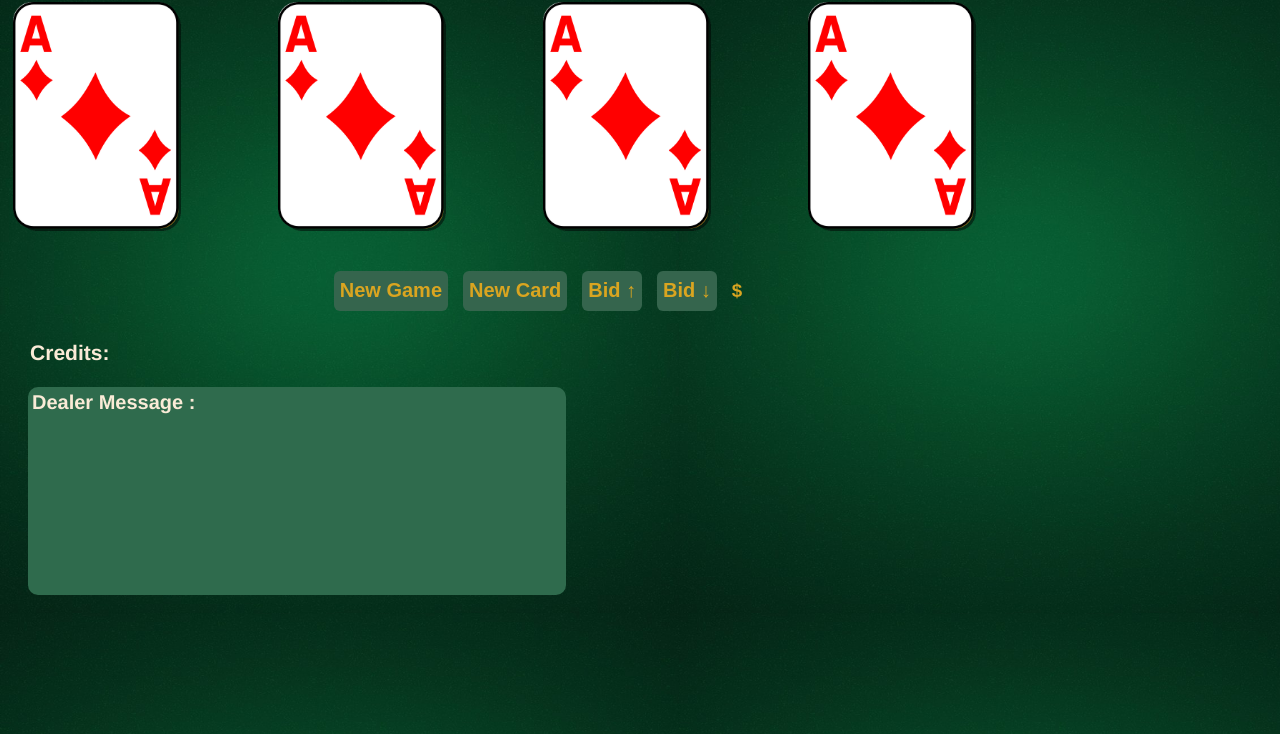
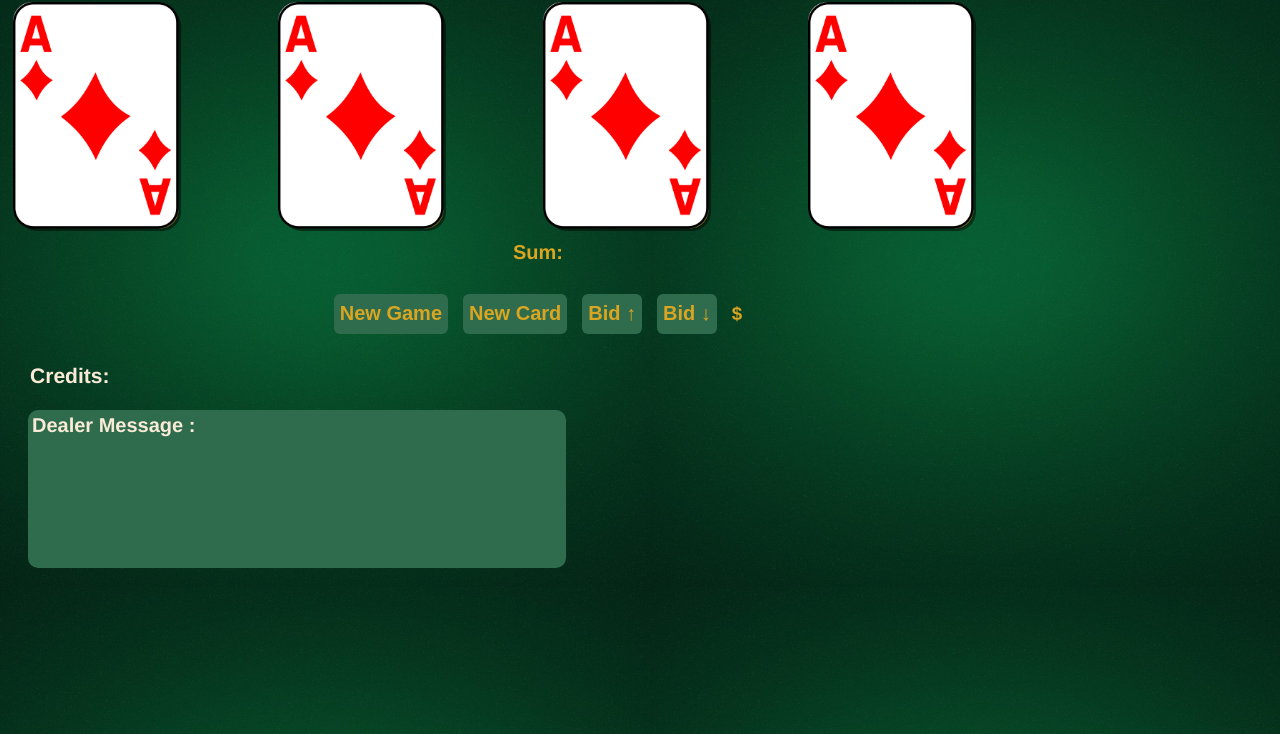
Before and after one commit to Codedwells/JS-Blackjack-Game, a plain HTML site: page index.html in a window 1280 px wide. Shown: the part 66-800 px from the top of the page. Drawn offline with Linux system fonts and the light colour scheme.

Commit message:
Sum of cards area added

```diff
--- a/index.html
+++ b/index.html
@@ -18,8 +18,10 @@
 					<div id="card3"></div>
 					<div id="card4"></div>
 				</div>
+				<div id="sumOfCards">Sum:</div>
 				<!-- buttons -->
 				<div id="btn-box">
+
 					<button>New Game</button>
 					<button>New Card</button>
 					<button>Bid &#8593</button>
--- a/styles.css
+++ b/styles.css
@@ -50,9 +50,18 @@ body {
 #bidAmount {
 	color: goldenrod;
 }
+#sumOfCards {
+	display: flex;
+	flex-direction: column;
+	justify-content: center;
+	align-items: center;
+	color: goldenrod;
+	font-size: 20px;
+	font-weight: 700;
+}
 button {
 	cursor: pointer;
-	background-color: #35654d;
+	background-color: #2f6b4d;
 	color: goldenrod;
 	border: none;
 	height: 40px;
@@ -65,8 +74,8 @@ button:hover {
 	opacity: 0.8;
 }
 button:active {
-	background-color: white;
-	color: #35654d;
+	background-color: goldenrod;
+	color: #2f6b4d;
 }
 #credits-box {
 	margin-left: 22px;
@@ -80,7 +89,7 @@ button:active {
 	padding: 4px;
 	min-width: 500px;
 	max-width: 1060px;
-	height: 200px;
+	height: 150px;
 	width: 530px;
 	border-radius: 10px;
 	font-weight: 700;
```
